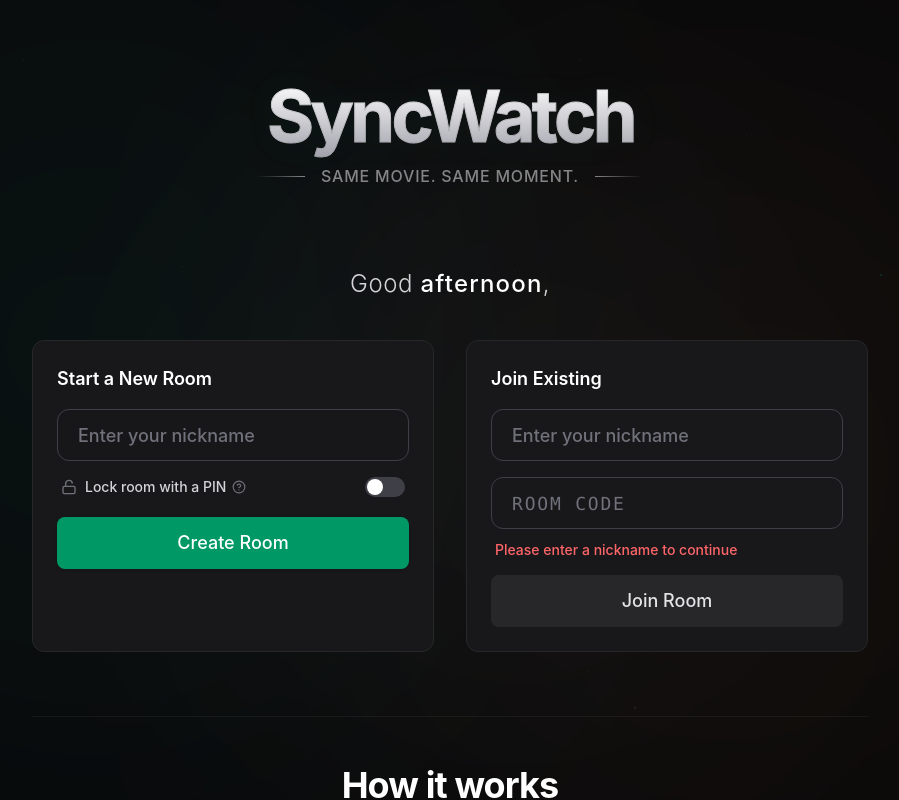
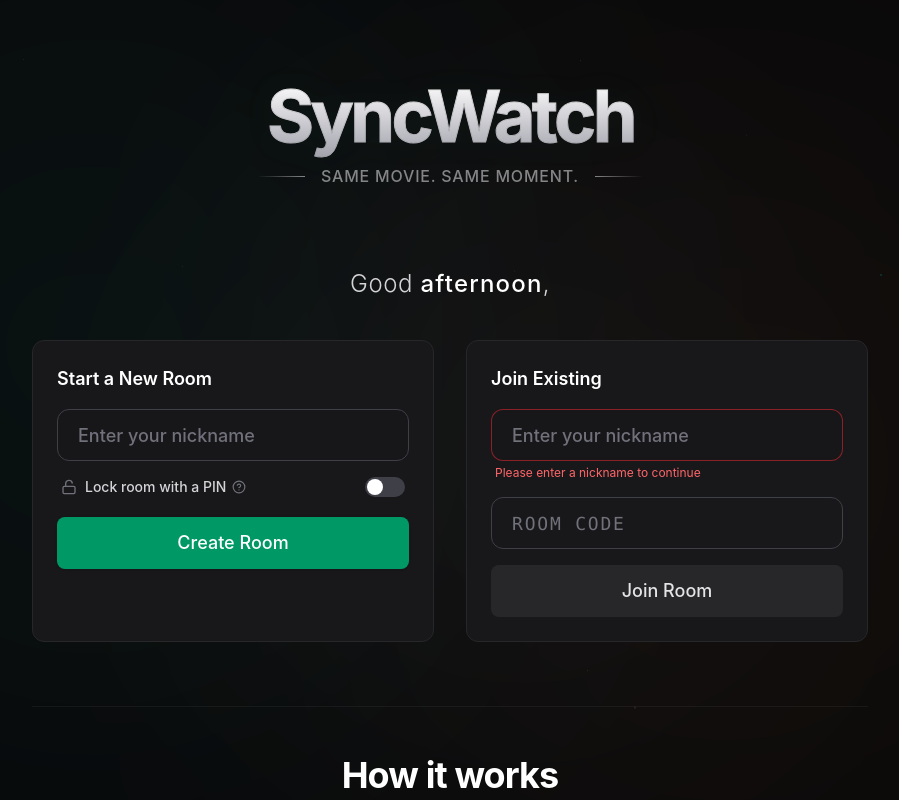
Before and after one commit to sampratigaurav/syncwatch, a React (Vite) app in the folder client/: page / in a window 1280 px wide. Both pictures are taken after a click on the button "Join Room". Shown: the top 800 px of the page, without its empty margins (190-1089 px from the left). Built offline with nearby package versions, Linux system fonts and the light colour scheme.

Commit message:
feat(ui): Add localized input validation UI with shake animation

```diff
--- a/client/src/index.css
+++ b/client/src/index.css
@@ -69,6 +69,13 @@ html.light .bg-zinc-800 { @apply bg-zinc-100; }
   50% { transform: scale(1.05); }
 }
 
+@keyframes shake {
+  0%, 100% { transform: translateX(0); }
+  25% { transform: translateX(-4px); }
+  50% { transform: translateX(4px); }
+  75% { transform: translateX(-4px); }
+}
+
 .animate-orb-1 { animation: orb-float-1 20s ease-in-out infinite; }
 .animate-orb-2 { animation: orb-float-2 25s ease-in-out infinite; }
 .animate-orb-3 { animation: orb-float-3 30s ease-in-out infinite; }
@@ -76,6 +83,7 @@ html.light .bg-zinc-800 { @apply bg-zinc-100; }
 .animate-dash { animation: dash-flow 2s linear infinite; }
 .animate-wordmark { animation: wordmark-reveal 0.6s cubic-bezier(0.2, 0.8, 0.2, 1) both; }
 .animate-pulse-scale { animation: pulse-scale 3s ease-in-out infinite; }
+.animate-shake { animation: shake 0.3s cubic-bezier(.36,.07,.19,.97) both; }
 
 @media (prefers-reduced-motion: reduce) {
   .animate-orb-1, .animate-orb-2, .animate-orb-3,
--- a/client/src/pages/Home.tsx
+++ b/client/src/pages/Home.tsx
@@ -283,6 +283,15 @@ export default function Home() {
     }
   };
 
+  const isCreateNicknameError = createError === 'Please enter a nickname to continue';
+  const isCreatePinError = createError === 'Please enter a PIN' || createError === 'PIN must be 4-8 alphanumeric characters';
+  const isGlobalCreateError = createError && !isCreateNicknameError && !isCreatePinError;
+
+  const isJoinNicknameError = joinError === 'Please enter a nickname to continue';
+  const isJoinCodeError = joinError === 'Please enter a room code' || joinError === 'Room not found';
+  const isJoinPinError = joinError === 'PIN must be 4-8 alphanumeric characters' || joinError === 'Incorrect PIN. Please try again.';
+  const isGlobalJoinError = joinError && !isJoinNicknameError && !isJoinCodeError && !isJoinPinError;
+
   return (
     <div className="relative flex flex-col items-center justify-center min-h-screen overflow-x-hidden overflow-y-auto pt-16 tablet:pt-20 pb-12 selection:bg-teal-500/30 bg-zinc-950 transition-colors duration-500 animate-in fade-in duration-500">
 
@@ -340,10 +349,14 @@ export default function Home() {
                         setCreateNickname(e.target.value);
                         if (createError) setCreateError('');
                       }}
-                     className="w-full h-12 tablet:h-[52px] min-h-[48px] bg-zinc-900/80 border border-zinc-700 rounded-xl px-4 tablet:px-5 text-zinc-100 [.light_&]:text-zinc-900 focus:outline-none focus:border-transparent focus:ring-2 focus:ring-emerald-500 placeholder-zinc-500 transition-all font-medium text-base tablet:text-lg"
+                      className={cn(
+                        "w-full h-12 tablet:h-[52px] min-h-[48px] bg-zinc-900/80 border rounded-xl px-4 tablet:px-5 text-zinc-100 [.light_&]:text-zinc-900 focus:outline-none focus:border-transparent focus:ring-2 placeholder-zinc-500 transition-all font-medium text-base tablet:text-lg",
+                        isCreateNicknameError ? "border-red-500/50 focus:ring-red-500 animate-shake" : "border-zinc-700 focus:ring-emerald-500"
+                      )}
                       placeholder="Enter your nickname"
                       maxLength={20}
                     />
+                    {isCreateNicknameError && <div className="text-red-400 text-xs mt-1 ml-1">{createError}</div>}
                  </div>
 
                  <div className="flex items-center justify-between mt-2 mb-1 px-1">
@@ -383,15 +396,19 @@ export default function Home() {
                           setCreatePin(val);
                           if (createError) setCreateError('');
                         }}
-                       className="w-full h-12 tablet:h-[52px] min-h-[48px] bg-zinc-900/80 border border-zinc-700 rounded-xl px-4 tablet:px-5 text-zinc-100 [.light_&]:text-zinc-900 focus:outline-none focus:border-transparent focus:ring-2 focus:ring-emerald-500 placeholder-zinc-600 transition-colors font-mono tracking-widest text-lg"
+                        className={cn(
+                          "w-full h-12 tablet:h-[52px] min-h-[48px] bg-zinc-900/80 border rounded-xl px-4 tablet:px-5 text-zinc-100 [.light_&]:text-zinc-900 focus:outline-none focus:border-transparent focus:ring-2 placeholder-zinc-600 transition-colors font-mono tracking-widest text-lg",
+                          isCreatePinError ? "border-red-500/50 focus:ring-red-500 animate-shake" : "border-zinc-700 focus:ring-emerald-500"
+                        )}
                         placeholder="4-8 character PIN"
                         maxLength={8}
                       />
+                      {isCreatePinError && <div className="text-red-400 text-xs mt-1 ml-1">{createError}</div>}
                    </div>
                  )}
 
 
-               {createError && (
+                {isGlobalCreateError && (
                     <div className="text-red-400 [.light_&]:text-red-600 text-sm font-medium px-1 leading-tight">{createError}</div>
                  )}
                </div>
@@ -409,6 +426,7 @@ export default function Home() {
 
                <h3 className="text-white [.light_&]:text-zinc-900 font-semibold text-lg relative z-10">Join Existing</h3>
                <div className="flex flex-col gap-4 relative z-10">
+                  <div>
                     <input
                       ref={joinNicknameInputRef}
                       type="text"
@@ -417,10 +435,16 @@ export default function Home() {
                         setJoinNickname(e.target.value);
                         if (joinError === 'Please enter a nickname to continue') setJoinError('');
                       }}
-                   className="w-full h-12 tablet:h-[52px] min-h-[48px] bg-zinc-900/80 border border-zinc-700 rounded-xl px-4 tablet:px-5 text-zinc-100 [.light_&]:text-zinc-900 focus:outline-none focus:border-transparent focus:ring-2 focus:ring-emerald-500 placeholder-zinc-500 transition-all font-medium text-base tablet:text-lg"
+                      className={cn(
+                        "w-full h-12 tablet:h-[52px] min-h-[48px] bg-zinc-900/80 border rounded-xl px-4 tablet:px-5 text-zinc-100 [.light_&]:text-zinc-900 focus:outline-none focus:border-transparent focus:ring-2 placeholder-zinc-500 transition-all font-medium text-base tablet:text-lg",
+                        isJoinNicknameError ? "border-red-500/50 focus:ring-red-500 animate-shake" : "border-zinc-700 focus:ring-emerald-500"
+                      )}
                       placeholder="Enter your nickname"
                       maxLength={20}
                     />
+                    {isJoinNicknameError && <div className="text-red-400 text-xs mt-1 ml-1">{joinError}</div>}
+                  </div>
+                  <div>
                     <input
                       type="text"
                       value={inputRoomId}
@@ -428,11 +452,16 @@ export default function Home() {
                         setInputRoomId(e.target.value.toUpperCase());
                         if (joinError === 'Please enter a room code') setJoinError('');
                       }}
-                   className="w-full h-12 tablet:h-[52px] min-h-[48px] bg-zinc-900/80 border border-zinc-700 rounded-xl px-4 tablet:px-5 text-zinc-100 [.light_&]:text-zinc-900 focus:outline-none focus:border-transparent focus:ring-2 focus:ring-emerald-500 placeholder-zinc-500 font-mono tracking-widest uppercase transition-all text-base tablet:text-lg"
+                      className={cn(
+                        "w-full h-12 tablet:h-[52px] min-h-[48px] bg-zinc-900/80 border rounded-xl px-4 tablet:px-5 text-zinc-100 [.light_&]:text-zinc-900 focus:outline-none focus:border-transparent focus:ring-2 placeholder-zinc-500 font-mono tracking-widest uppercase transition-all text-base tablet:text-lg",
+                        isJoinCodeError ? "border-red-500/50 focus:ring-red-500 animate-shake" : "border-zinc-700 focus:ring-emerald-500"
+                      )}
                       placeholder="ROOM CODE"
                       maxLength={6}
                       disabled={requiresPin}
                     />
+                    {isJoinCodeError && <div className="text-red-400 text-xs mt-1 ml-1">{joinError}</div>}
+                  </div>
 
                  {requiresPin && (
                    <div className="animate-in fade-in slide-in-from-top-2 duration-300 mt-1">
@@ -449,15 +478,19 @@ export default function Home() {
                           if (joinError) setJoinError('');
                         }}
                         autoFocus
-                       className="w-full h-12 tablet:h-[52px] min-h-[48px] bg-zinc-900/80 border border-zinc-700 rounded-xl px-4 tablet:px-5 text-zinc-100 [.light_&]:text-zinc-900 focus:outline-none focus:border-transparent focus:ring-2 focus:ring-emerald-500 placeholder-zinc-600 transition-all font-mono tracking-widest text-lg"
+                        className={cn(
+                          "w-full h-12 tablet:h-[52px] min-h-[48px] bg-zinc-900/80 border rounded-xl px-4 tablet:px-5 text-zinc-100 [.light_&]:text-zinc-900 focus:outline-none focus:border-transparent focus:ring-2 placeholder-zinc-600 transition-all font-mono tracking-widest text-lg",
+                          isJoinPinError ? "border-red-500/50 focus:ring-red-500 animate-shake" : "border-zinc-700 focus:ring-emerald-500"
+                        )}
                         placeholder="Enter PIN"
                         maxLength={8}
                       />
+                      {isJoinPinError && <div className="text-red-400 text-xs mt-1 ml-1">{joinError}</div>}
                    </div>
                  )}
                </div>
 
-               {joinError && (
+                {isGlobalJoinError && (
                   <div className="text-red-400 [.light_&]:text-red-600 text-sm font-medium px-1 leading-tight mt-[-4px] relative z-10">{joinError}</div>
                )}
                <button
```
Lines whose indentation alone changed are shown as unchanged.
